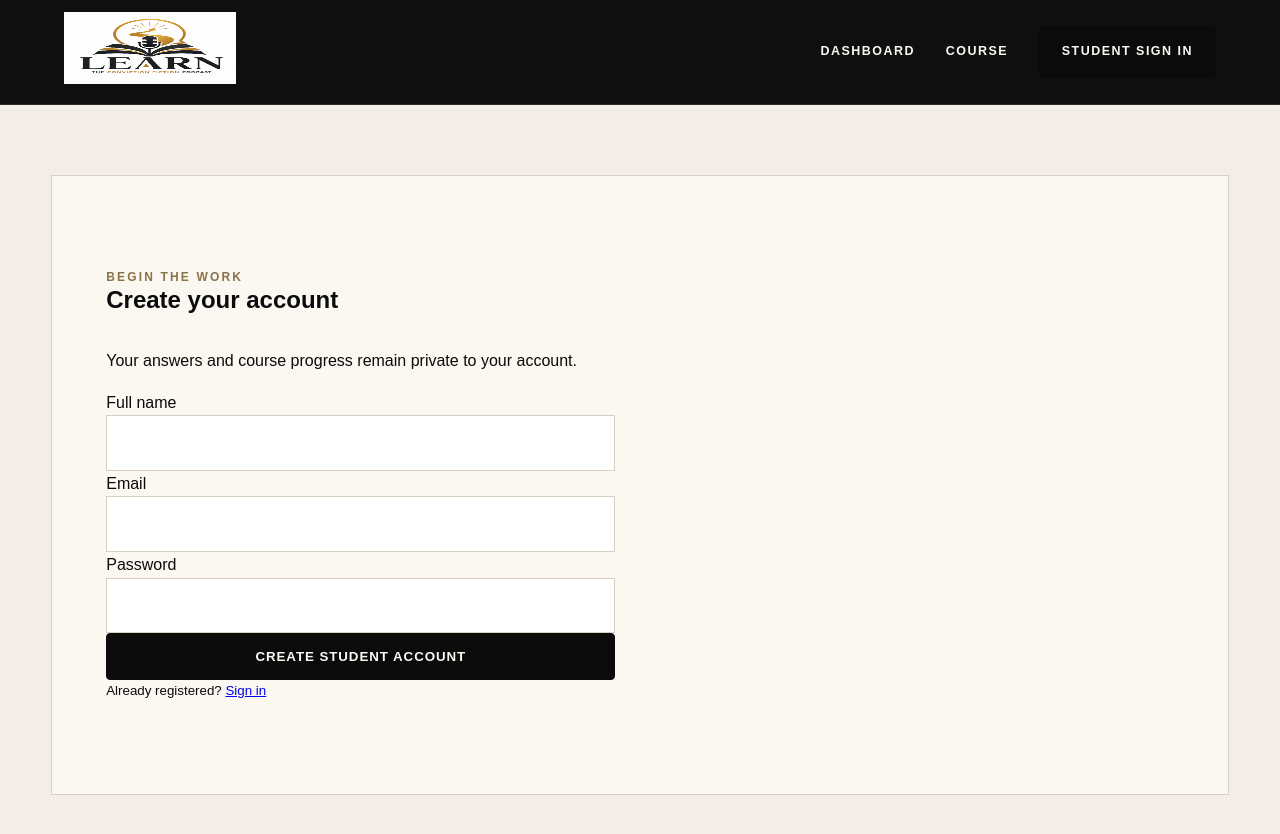
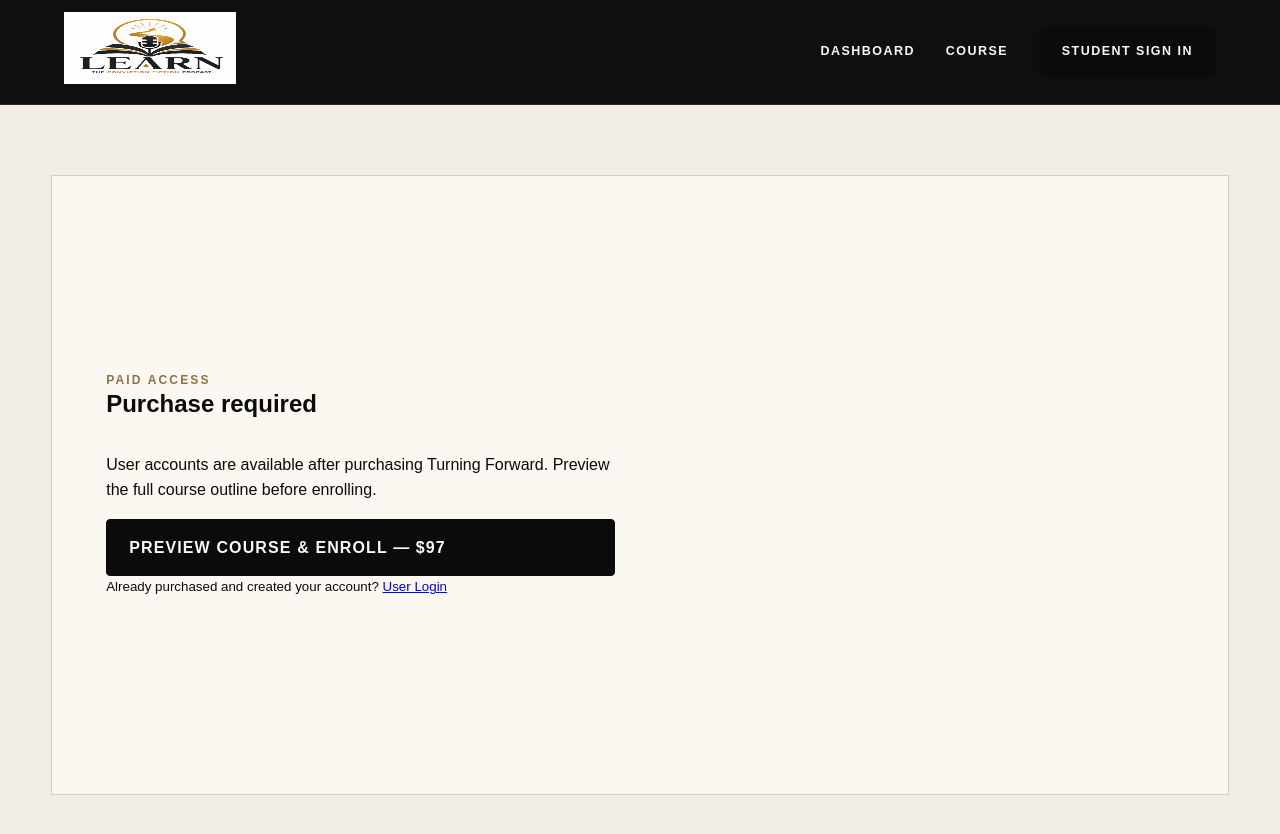
Before and after one commit to riversantoine93-dotcom/TCF-Learn, a Next.js app: page /register in a window 1280 px wide. Shown: the top 834 px of the page. Built offline with nearby package versions, Linux system fonts and the light colour scheme; no server answers.

Commit message:
Require paid enrollment for account creation

```diff
--- a/app/register/page.tsx
+++ b/app/register/page.tsx
@@ -1,11 +1,13 @@
 "use client";
 import { FormEvent, useState } from "react";
 import Link from "next/link";
+import { useRouter, useSearchParams } from "next/navigation";
 import Header from "@/components/Header";
-import { supabase } from "@/lib/supabase";
 
 export default function Register() {
+ const router=useRouter(); const params=useSearchParams(); const paid=params.get("paid")==="1";
  const [name,setName]=useState(""); const [email,setEmail]=useState(""); const [password,setPassword]=useState(""); const [message,setMessage]=useState(""); const [busy,setBusy]=useState(false);
- async function submit(e:FormEvent){e.preventDefault(); if(!supabase){setMessage("Supabase environment variables are missing.");return;} setBusy(true); const {error}=await supabase.auth.signUp({email,password,options:{data:{full_name:name},emailRedirectTo:`${window.location.origin}/dashboard`}}); setBusy(false); setMessage(error?error.message:"Account created. Check your email to confirm your address, then sign in.");}
- return <main><Header/><section className="auth-shell"><form className="auth-card" onSubmit={submit}><span className="eyebrow">BEGIN THE WORK</span><h1>Create your account</h1><p>Your answers and course progress remain private to your account.</p>{message&&<div className="notice">{message}</div>}<label>Full name<input required value={name} onChange={e=>setName(e.target.value)}/></label><label>Email<input type="email" required value={email} onChange={e=>setEmail(e.target.value)}/></label><label>Password<input type="password" minLength={8} required value={password} onChange={e=>setPassword(e.target.value)}/></label><button className="button full" disabled={busy}>{busy?"Creating account…":"Create student account"}</button><small>Already registered? <Link href="/login">Sign in</Link></small></form></section></main>;
+ async function submit(e:FormEvent){e.preventDefault(); setBusy(true); setMessage(""); const res=await fetch("/api/register",{method:"POST",headers:{"Content-Type":"application/json"},body:JSON.stringify({fullName:name,email,password})}); const data=await res.json(); setBusy(false); if(!res.ok){setMessage(data.error||"Unable to create account.");return;} setMessage("Account created. You can now use User Login."); setTimeout(()=>router.push("/login"),900);}
+ if(!paid) return <main><Header/><section className="auth-shell"><div className="auth-card"><span className="eyebrow">PAID ACCESS</span><h1>Purchase required</h1><p>User accounts are available after purchasing Turning Forward. Preview the full course outline before enrolling.</p><Link className="button full" href="/course/turning-forward">Preview course & enroll — $97</Link><small>Already purchased and created your account? <Link href="/login">User Login</Link></small></div></section></main>;
+ return <main><Header/><section className="auth-shell"><form className="auth-card" onSubmit={submit}><span className="eyebrow">PAYMENT RECEIVED</span><h1>Create your user account</h1><p>Use the same email address you used for your $97 Turning Forward purchase. Access is granted only after Stripe confirms payment.</p>{message&&<div className="notice">{message}</div>}<label>Full name<input required value={name} onChange={e=>setName(e.target.value)}/></label><label>Purchase email<input type="email" required value={email} onChange={e=>setEmail(e.target.value)}/></label><label>Password<input type="password" minLength={8} required value={password} onChange={e=>setPassword(e.target.value)}/></label><button className="button full" disabled={busy}>{busy?"Creating account…":"Create user account"}</button><small>Already registered? <Link href="/login">User Login</Link></small></form></section></main>;
 }
```
